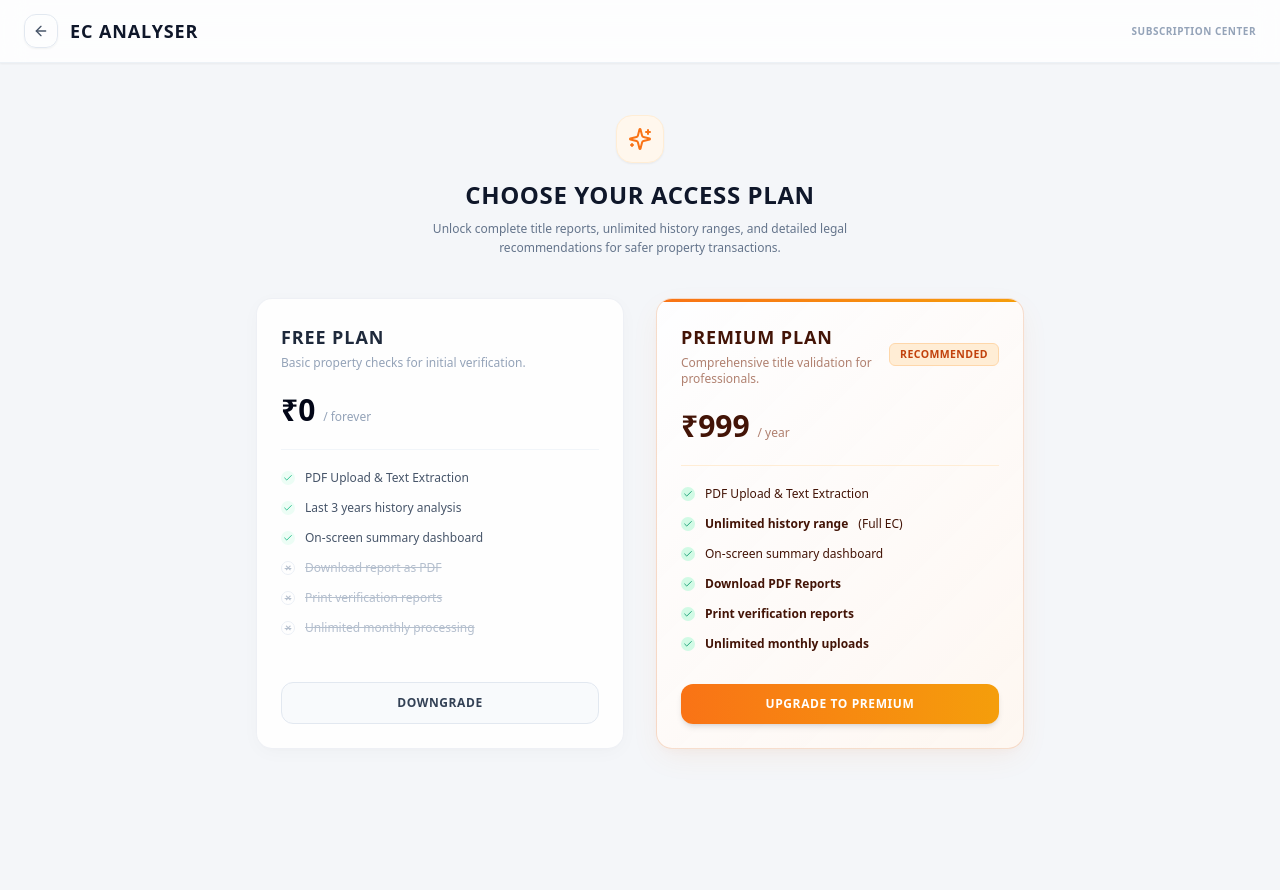
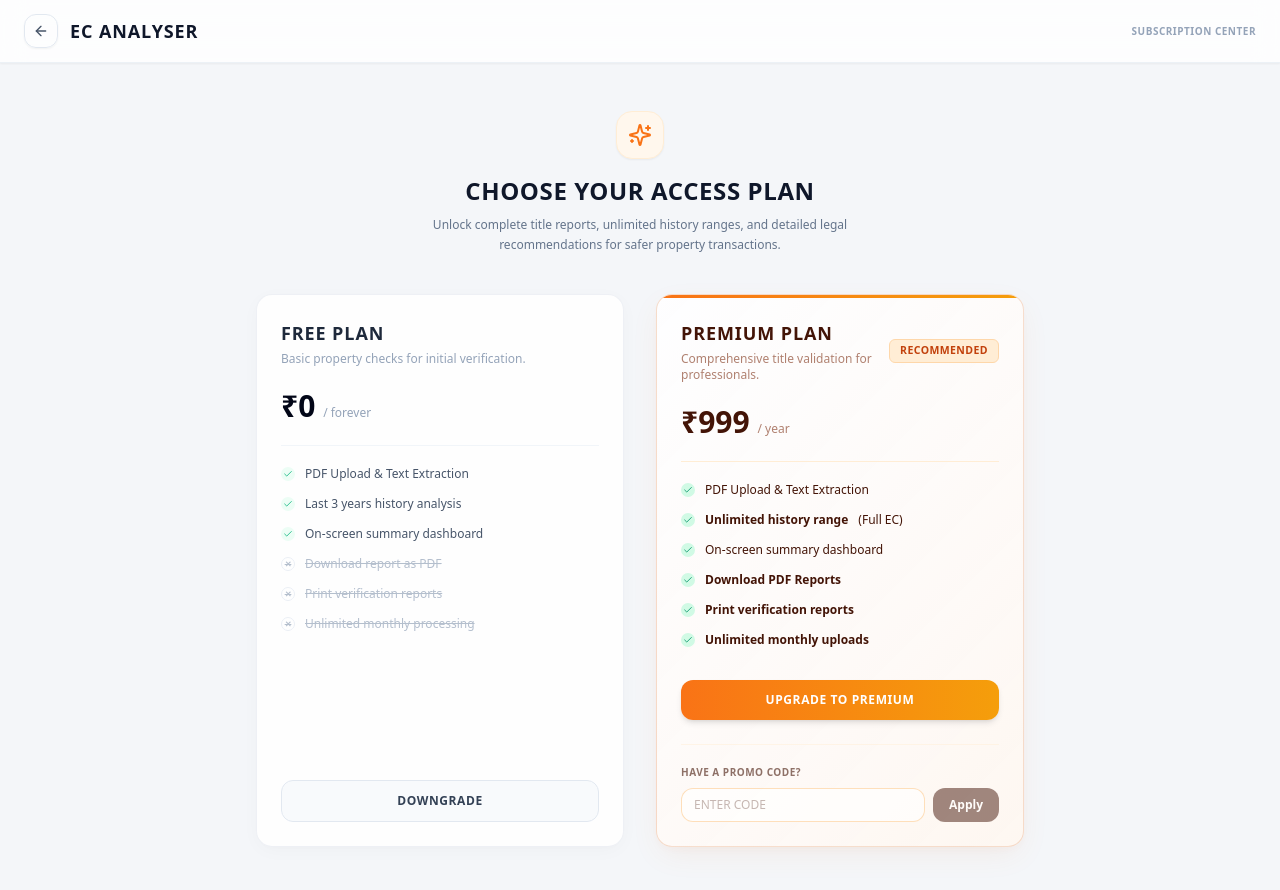
Before and after one commit to Vignesh-Murugeshkumar/EC_document, a Next.js app in the folder frontend/: page /subscription in a window 1280 px wide. Shown: the top 890 px of the page. Before the commit the page ends 800 px from the top, so only its background shows below. Built offline with nearby package versions, Linux system fonts and the light colour scheme; no server answers; sample sign-in values are in the browser's storage.

Commit message:
feat: add secure promo code verification and remove developer bypasses

```diff
--- a/frontend/src/app/page.js
+++ b/frontend/src/app/page.js
@@ -128,35 +128,7 @@ export default function LoginPage() {
         router.push("/dashboard");
       }
     } catch (err) {
-      console.warn("Backend login failed or unavailable, using offline fallback check.");
-      const cleanedEmail = email.trim().toLowerCase();
-
-      const offlineBypasses = {
-        "vigneshmurugeshkumar@gmail.com": { password: "Vicky@2077", id: "00000000-0000-0000-0000-000000000003", phone: "+919840000000", role: "admin", subscription_status: "premium" },
-        "mail.murugeshkumar@gmail.com": { password: "Vicky@2007", id: "00000000-0000-0000-0000-000000000004", phone: "+919940194051", role: "admin", subscription_status: "premium" },
-        "scattofot@gmail.com": { password: "scattofot@2007", id: "00000000-0000-0000-0000-000000000005", phone: "+919940194052", role: "user", subscription_status: "premium" }
-      };
-
-      if (offlineBypasses[cleanedEmail] && password === offlineBypasses[cleanedEmail].password) {
-        const user = offlineBypasses[cleanedEmail];
-        localStorage.setItem("ec_token", `offline-token-${user.subscription_status}`);
-        localStorage.setItem("ec_user", JSON.stringify({
-          id: user.id,
-          email: cleanedEmail,
-          phone: user.phone,
-          role: user.role,
-          subscription_status: user.subscription_status
-        }));
-        document.cookie = `ec_token=offline-token-${user.subscription_status}; path=/; max-age=604800; SameSite=Lax`;
-
-        if (user.role === "admin") {
-          router.push("/admin");
-        } else {
-          router.push("/dashboard");
-        }
-      } else {
-        setError(err.message || "Invalid credentials.");
-      }
+      setError(err.message || "Invalid credentials.");
     } finally {
       setLoading(false);
     }
--- a/frontend/src/app/subscription/page.js
+++ b/frontend/src/app/subscription/page.js
@@ -12,6 +12,9 @@ export default function SubscriptionHub() {
   const [user, setUser] = useState(null);
   const [token, setToken] = useState(null);
   const [loading, setLoading] = useState(false);
+  const [promoCode, setPromoCode] = useState("");
+  const [promoError, setPromoError] = useState("");
+  const [promoApplied, setPromoApplied] = useState(false);
 
   const backendUrl = process.env.NEXT_PUBLIC_API_URL || "";
 
@@ -121,6 +124,46 @@ export default function SubscriptionHub() {
 
     alert("Payment Successful! Your account has been upgraded to Premium Tier.");
     router.push("/dashboard");
+  };
+
+  const handlePromoApply = async () => {
+    if (!promoCode) return;
+    setLoading(true);
+    setPromoError("");
+
+    try {
+      const response = await fetch(`${backendUrl}/api/subscription/apply-promo`, {
+        method: "POST",
+        headers: {
+          "Content-Type": "application/json",
+          "Authorization": `Bearer ${token}`
+        },
+        body: JSON.stringify({ promo_code: promoCode.trim().toUpperCase() })
+      });
+
+      const data = await response.json();
+      if (!response.ok) {
+        throw new Error(data.detail || "Invalid promo code.");
+      }
+
+      setPromoApplied(true);
+
+      // Update local storage credentials with upgraded token and user object
+      localStorage.setItem("ec_token", data.token);
+      localStorage.setItem("ec_user", JSON.stringify(data.user));
+      document.cookie = `ec_token=${data.token}; path=/; max-age=604800; SameSite=Lax`;
+
+      setUser(data.user);
+      setToken(data.token);
+
+      alert("Promo Code Applied! Your account has been upgraded to Premium Tier.");
+      router.push("/dashboard");
+    } catch (err) {
+      console.error("Error applying promo code:", err);
+      setPromoError(err.message || "Failed to apply promo code.");
+    } finally {
+      setLoading(false);
+    }
   };
 
   return (
@@ -263,6 +306,34 @@ export default function SubscriptionHub() {
             >
               {user?.subscription_status === "premium" ? "Active Plan" : (loading ? "Processing..." : "Upgrade to Premium")}
             </button>
+
+            {user?.subscription_status !== "premium" && (
+              <div className="mt-6 border-t border-orange-100/50 pt-5">
+                <label className="block text-[10px] font-bold text-orange-950/60 uppercase tracking-wider mb-2">Have a Promo Code?</label>
+                <div className="flex gap-2">
+                  <input
+                    type="text"
+                    placeholder="Enter code"
+                    value={promoCode}
+                    onChange={(e) => {
+                      setPromoCode(e.target.value);
+                      setPromoError("");
+                    }}
+                    disabled={promoApplied || loading}
+                    className="flex-grow bg-white/60 border border-orange-200/80 rounded-xl px-3 py-2 text-xs focus:outline-none focus:ring-1 focus:ring-orange-400 placeholder:text-orange-950/30 text-orange-950 uppercase"
+                  />
+                  <button
+                    onClick={handlePromoApply}
+                    disabled={!promoCode || promoApplied || loading}
+                    className="px-4 py-2 bg-orange-950 text-white rounded-xl text-xs font-bold transition-all hover:bg-orange-900 active:scale-95 disabled:opacity-50 disabled:cursor-default"
+                  >
+                    Apply
+                  </button>
+                </div>
+                {promoError && <p className="text-[10px] text-red-600 font-medium mt-1.5">{promoError}</p>}
+                {promoApplied && <p className="text-[10px] text-emerald-700 font-bold mt-1.5">✓ Upgrading tier...</p>}
+              </div>
+            )}
           </div>
 
         </div>
```
Also changed, not shown: 1 other file (tests, documents, lock files or other folders).
